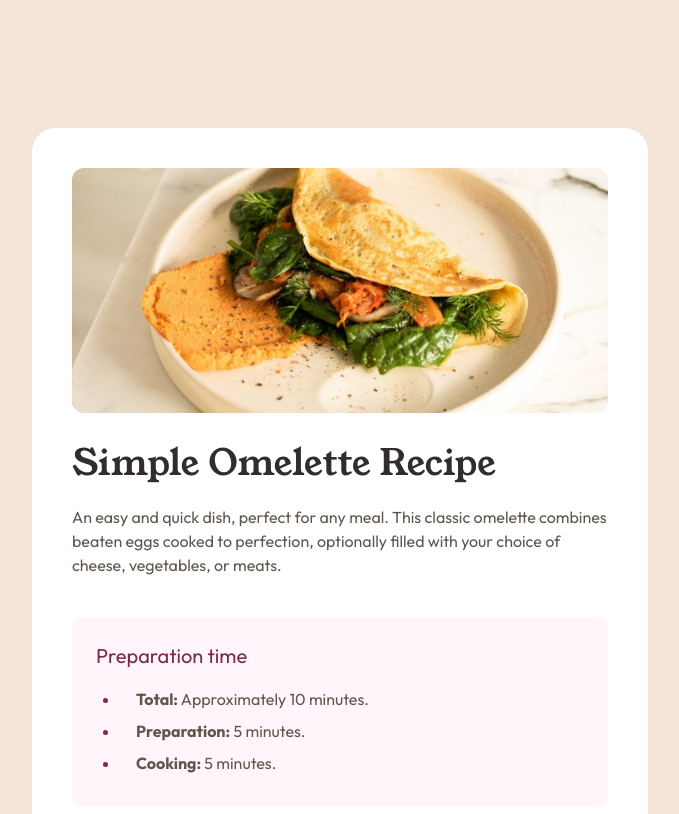
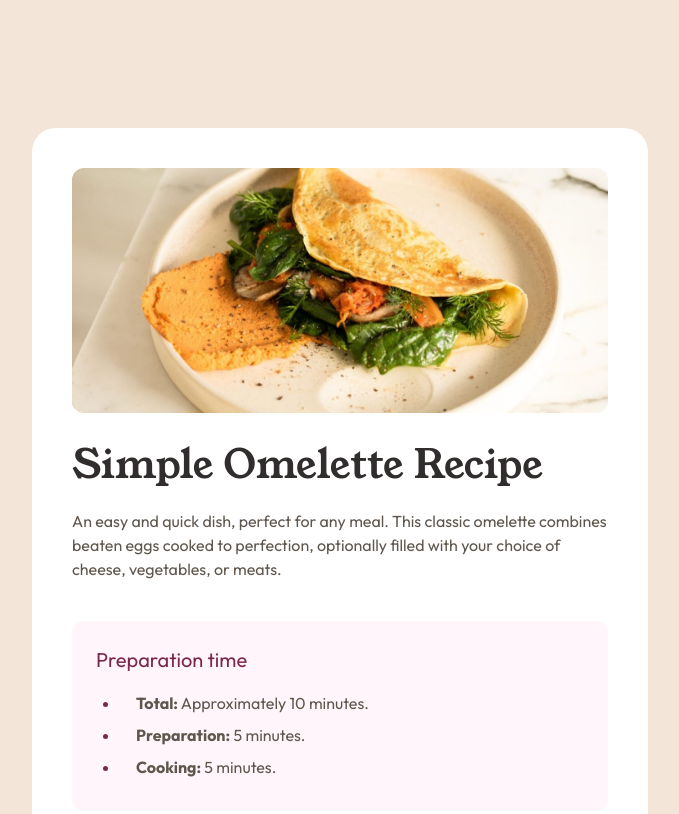
Before and after one commit to RobertsPeirags/frontend-mentor-recipe-page, a plain HTML site: page index.html in a window 1280 px wide. Shown: the top 814 px of the page, without its empty margins (300-979 px from the left). Drawn offline with Linux system fonts and the light colour scheme.

Commit message:
fix font size on heading

```diff
--- a/assets/css/styles.css
+++ b/assets/css/styles.css
@@ -149,7 +149,7 @@ main {
 
 /* Recipe Header */
 .recipe-header > h1 {
-    font-size: 2.25rem;
+    font-size: 2.5rem;
     line-height: 1;
     font-weight: 400;
     font-family: 'Young Serif', serif;
```
